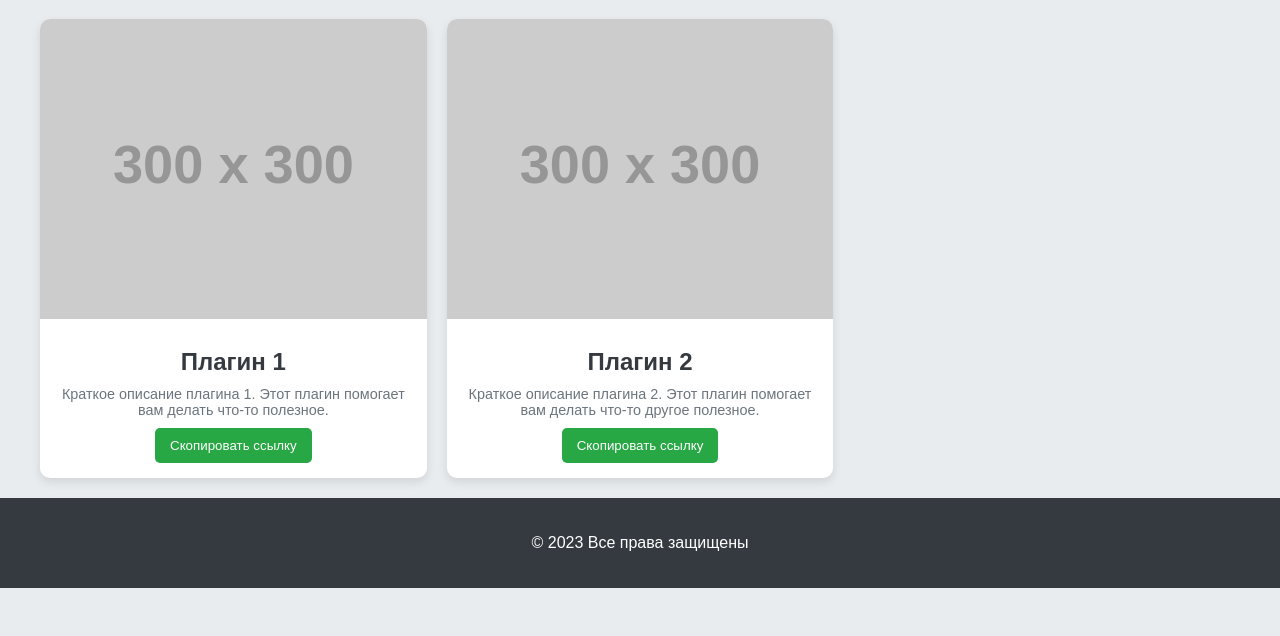
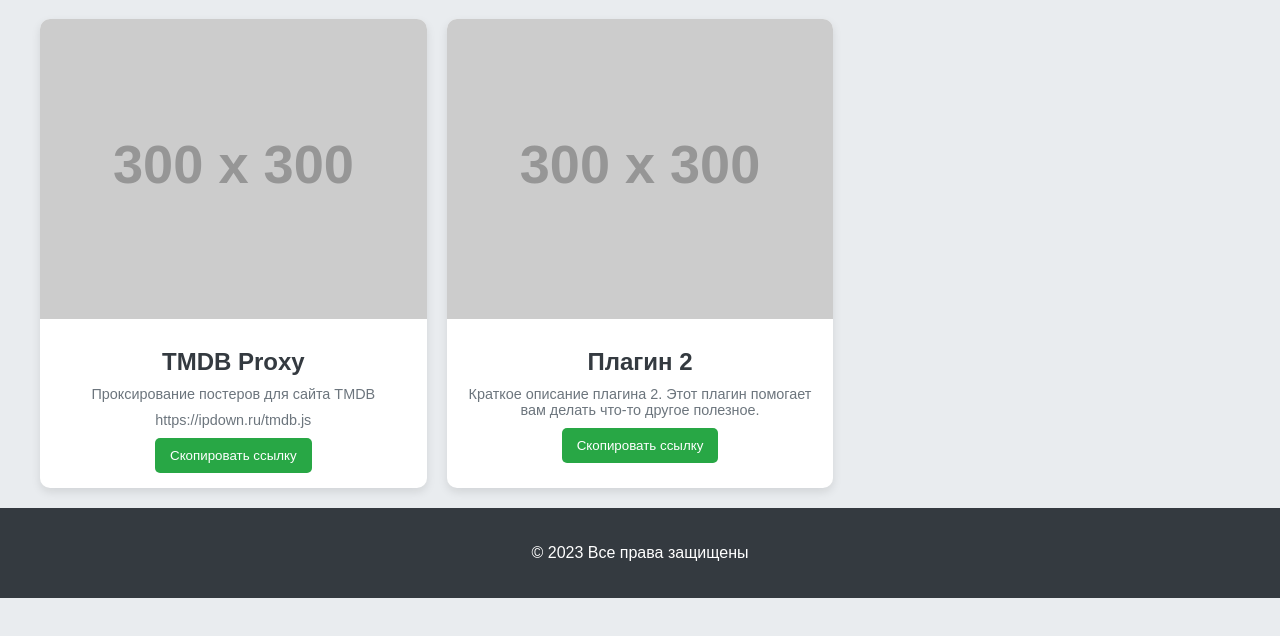
Before and after one commit to qx9d/qx9d.github.io, a plain HTML site: page index.html in a window 1280 px wide. Shown: the part 86-722 px from the top of the page. Drawn offline with Linux system fonts and the light colour scheme; placeholder pictures from the web are drawn by us.

Commit message:
Update index.html
Signed-off-by: qx9d <fastupgame16@gmail.com>

```diff
--- a/index.html
+++ b/index.html
@@ -14,9 +14,10 @@
 <div class="plugin-card">
     <img src="https://via.placeholder.com/300" alt="Плагин 1" class="plugin-image">
     <div class="plugin-info">
-        <h2 class="plugin-title">Плагин 1</h2>
-        <p class="plugin-description">Краткое описание плагина 1. Этот плагин помогает вам делать что-то полезное.</p>
-        <button class="copy-button" onclick="copyToClipboard('https://example.com/plugin1')">Скопировать ссылку</button>
+        <h2 class="plugin-title">TMDB Proxy</h2>
+        <p class="plugin-description">Проксирование постеров для сайта TMDB</p>
+        <p class="plugin-description">https://ipdown.ru/tmdb.js</p>
+        <button class="copy-button" onclick="copyToClipboard('https://ipdown.ru/tmdb.js')">Скопировать ссылку</button>
     </div>
 </div>
 <div class="plugin-card">
@@ -38,7 +39,6 @@
     <script>
         function copyToClipboard(text) {
             navigator.clipboard.writeText(text).then(() => {
-                alert('Ссылка скопирована в буфер обмена!');
             }).catch(err => {
                 console.error('Ошибка при копировании: ', err);
             });
```
